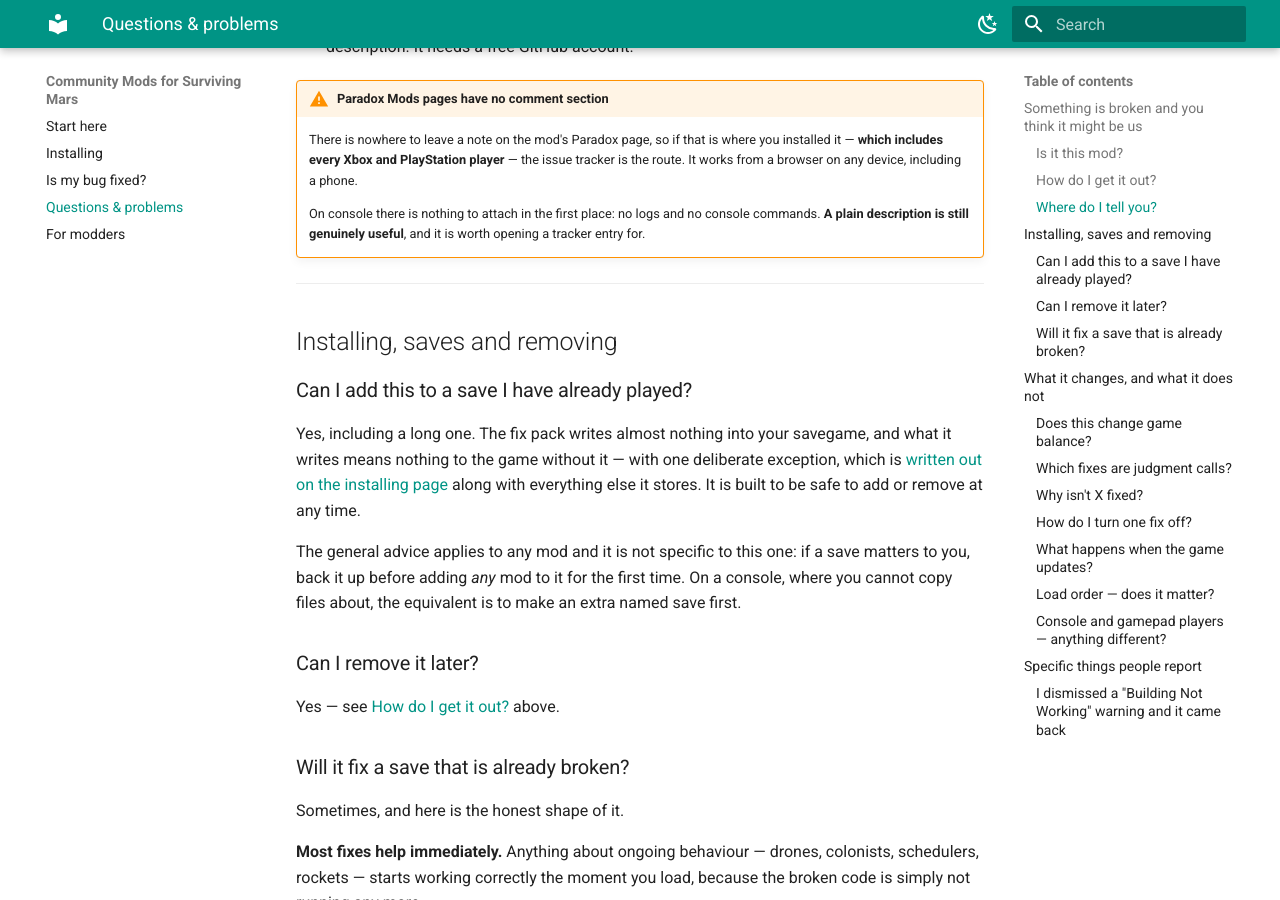
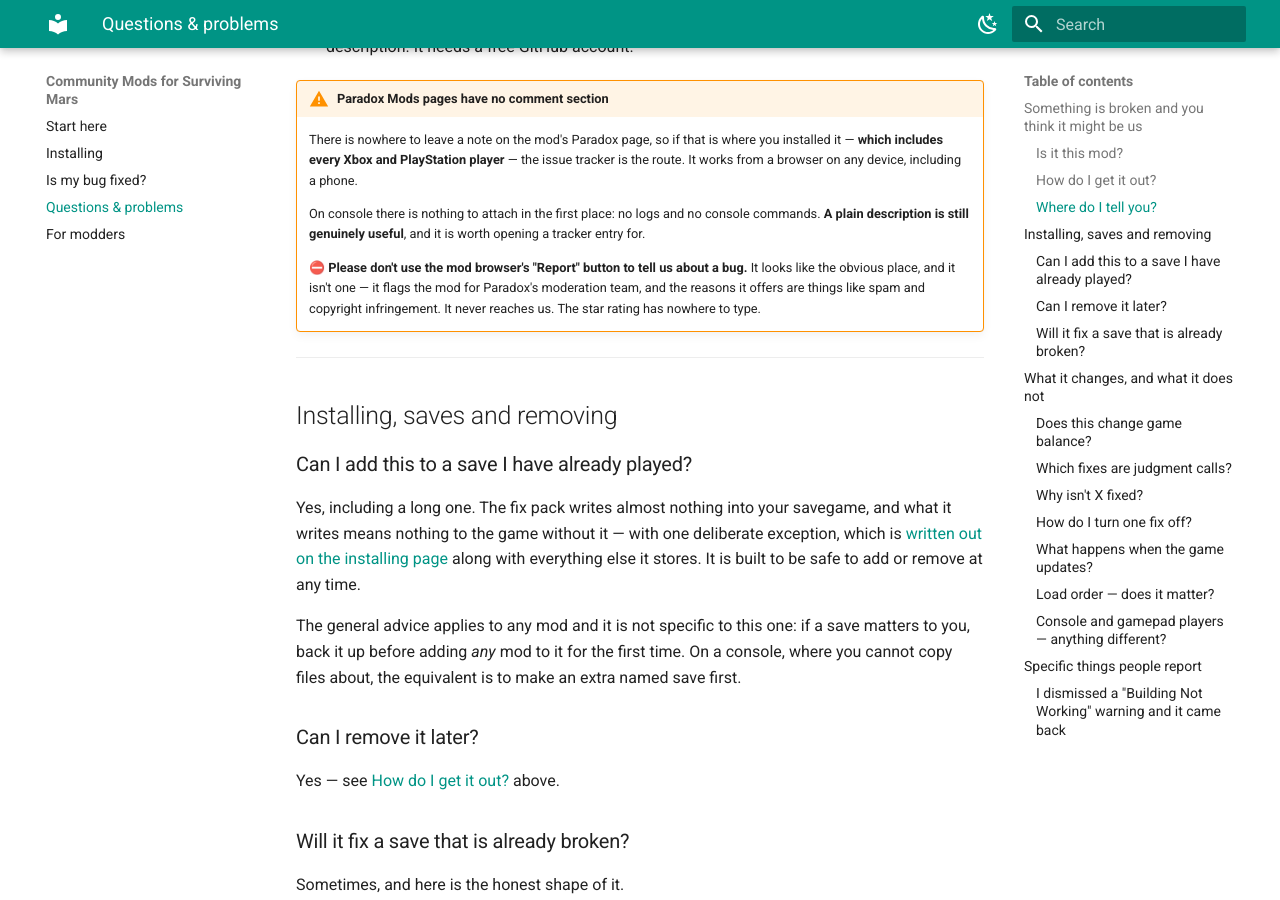
Before and after one commit to catt144/SMR-CommunityMods, an MkDocs documentation site: the page built from content/faq.md, in a window 1280 px wide and 900 px high, scrolled down 1856 px. Built offline with MkDocs 1.6.1 and Material for MkDocs 9.7.7, drawn with Linux system fonts in a browser that asks for light colours.

Commit message:
The Report button is not a bug channel, and a player looking for one will find it first
Checking whether the owner had missed a comment route on Paradox turned up
something better worth publishing than the absence itself. The in-game mod
browser offers a player exactly two things: a star rating with nowhere to type,
and a Report button. The Report button is a moderation flag - its own dialog says
it submits to Paradox's QA team for Terms and Conditions violations, and the
reasons it offers are nudity, spam, copyright infringement and inappropriate.

So the most discoverable thing in front of a Paradox player who wants to tell us
about a bug is a button that reports our mod for moderation and never reaches us.
The FAQ now says so plainly and asks them not to, in the same warning block that
explains where to go instead.

Recorded in the fix pack repo as EF-067 with the source citations, because it
binds every player-facing surface this project writes and is exactly the kind of
thing that gets re-derived wrong or guessed at.

```diff
--- a/content/faq.md
+++ b/content/faq.md
@@ -92,6 +92,12 @@ description is still genuinely useful.
     On console there is nothing to attach in the first place: no logs and no
     console commands. **A plain description is still genuinely useful**, and it
     is worth opening a tracker entry for.
+
+    ⛔ **Please don't use the mod browser's "Report" button to tell us about a
+    bug.** It looks like the obvious place, and it isn't one — it flags the mod
+    for Paradox's moderation team, and the reasons it offers are things like
+    spam and copyright infringement. It never reaches us. The star rating has
+    nowhere to type.
 
 ---
 
```
